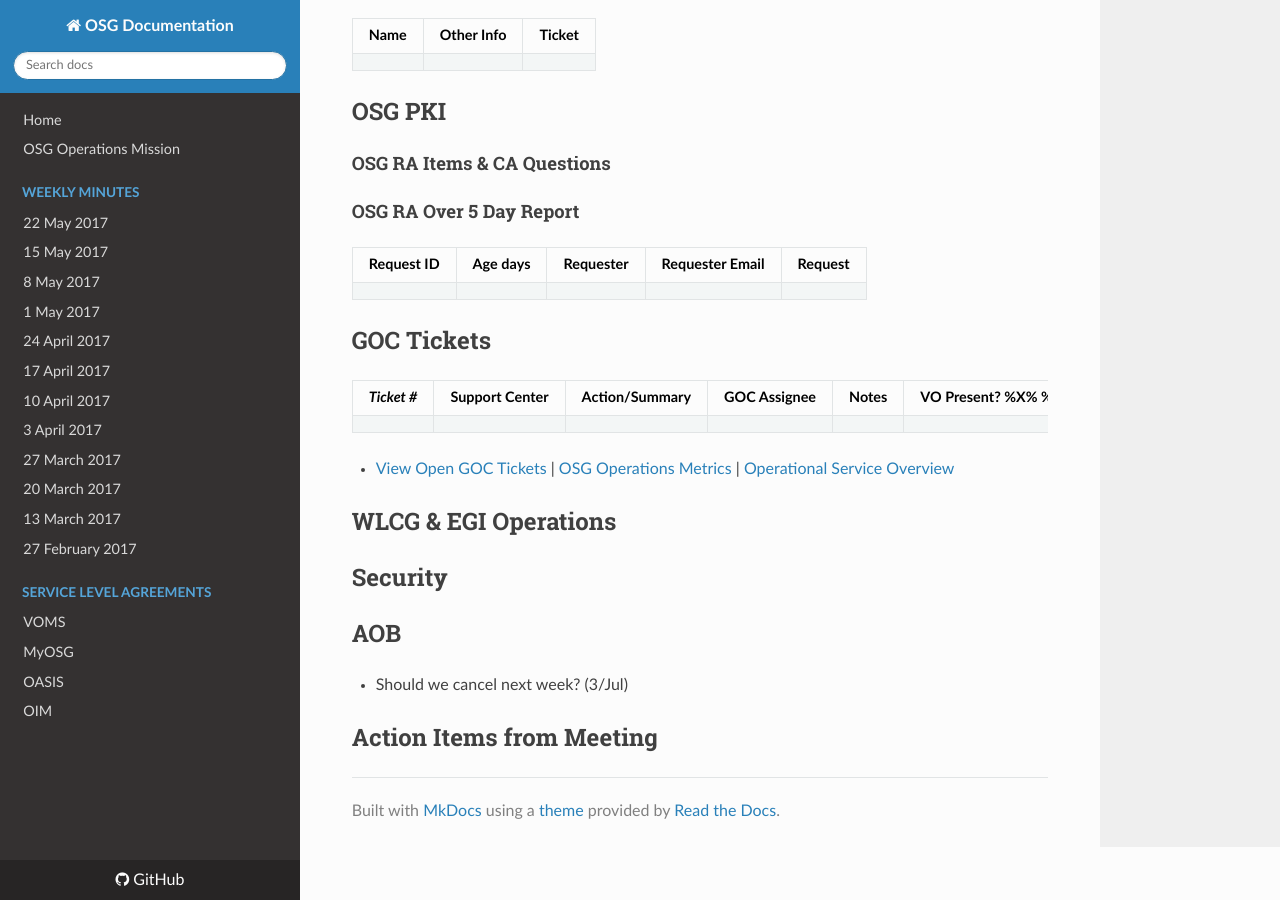
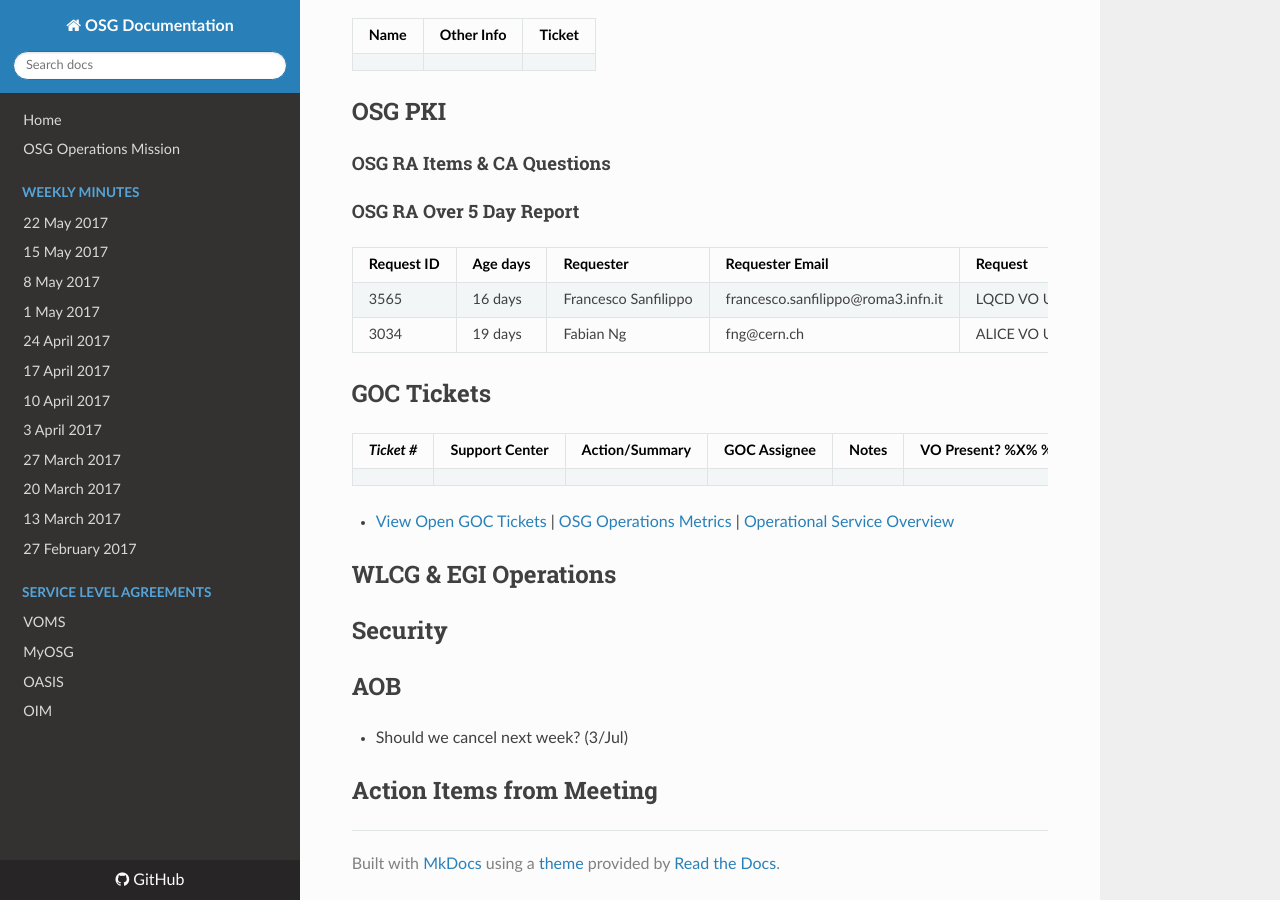
Before and after one commit to osg-htc/operations, an MkDocs documentation site: the page built from docs/WeeklyMinutes/26Jun2017.md, in a window 1280 px wide and 900 px high, scrolled down 2213 px. Built offline with MkDocs 1.6.1, drawn with Linux system fonts in a browser that asks for light colours; nearby versions of some CDN libraries; old or Windows-style settings are respelled for this version of MkDocs.

Commit message:
Update 26Jun2017.md

```diff
--- a/docs/WeeklyMinutes/26Jun2017.md
+++ b/docs/WeeklyMinutes/26Jun2017.md
@@ -66,7 +66,8 @@
 #### OSG RA Over 5 Day Report
 |Request ID	|Age days	|Requester	|Requester Email		|Request |
 | --------- | ------- | --------- | ----------------- | ------ |
-
+| 3565 | 16 days | Francesco Sanfilippo | francesco.sanfilippo@roma3.infn.it | LQCD VO User Cert - User hasn't been verified |
+| 3034 | 19 days | Fabian Ng | fng@cern.ch | ALICE VO User Cert - User hasn't been verified |
 
 ## GOC Tickets
 
```
